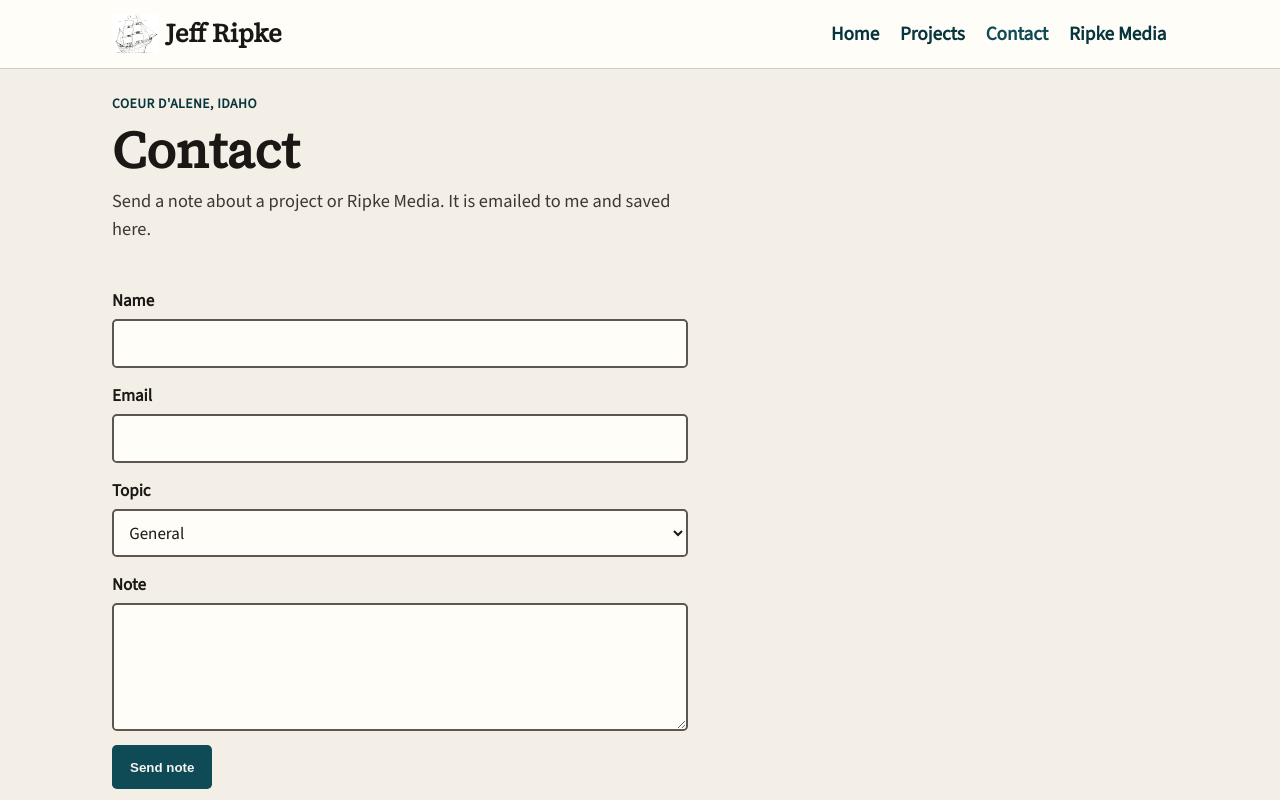
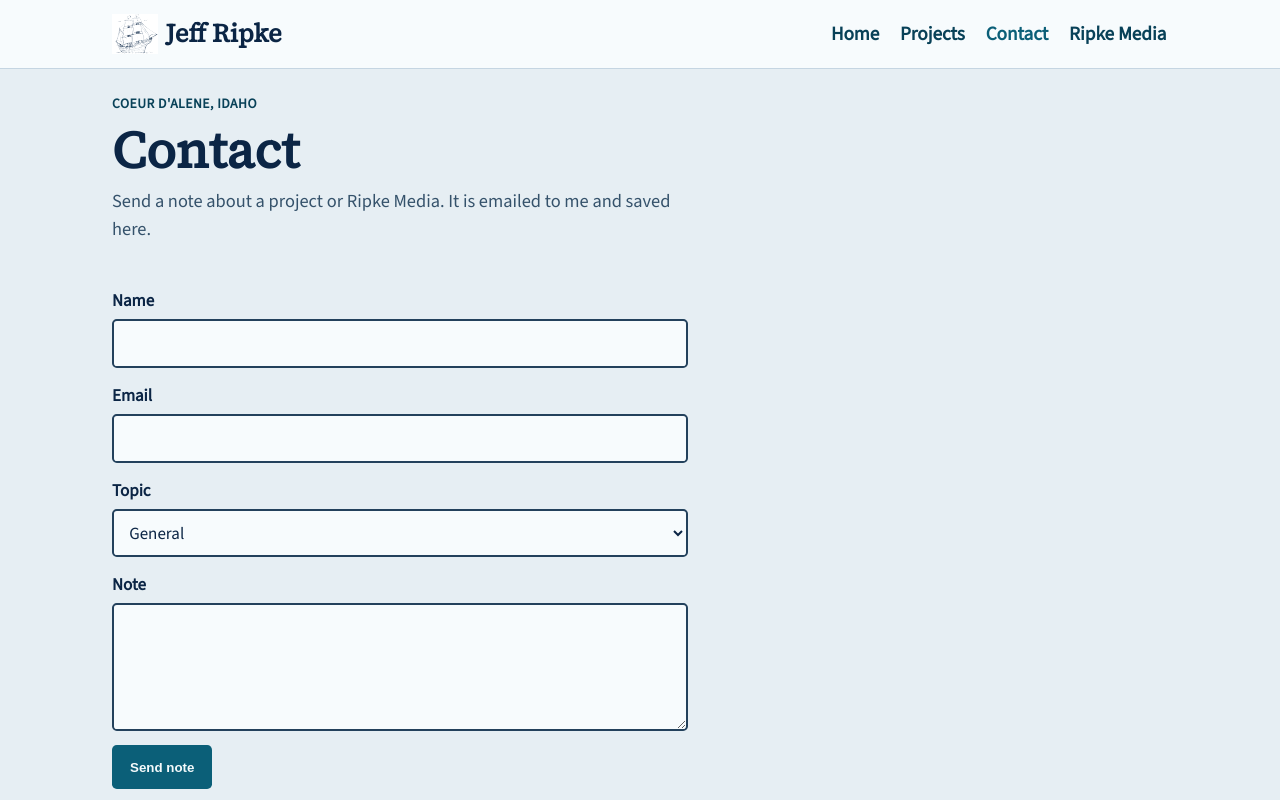
Before and after one commit to jripke74/www-jeffripke-com, a React (Vite) app in the folder client/: page /contact in a window 1280 px wide. Shown: the top 800 px of the page. Built offline with nearby package versions, Linux system fonts and the light colour scheme.

Commit message:
change colors to nuatical pallet

```diff
--- a/client/index.html
+++ b/client/index.html
@@ -7,7 +7,7 @@
       name="description"
       content="Jeff Ripke, full-stack web developer in Coeur d'Alene, Idaho."
     />
-    <meta name="theme-color" content="#f3efe6" />
+    <meta name="theme-color" content="#e6eef3" />
     <title>Jeff Ripke</title>
     <link rel="icon" href="/logo.svg" type="image/svg+xml" />
   </head>
--- a/client/src/styles.css
+++ b/client/src/styles.css
@@ -1,15 +1,15 @@
 :root {
-  --bg: #f3efe6;
-  --raised: #fffdf8;
-  --ink: #1a1714;
-  --muted: #3f3832;
-  --line: #d4cbbd;
-  --accent: #0e4b57;
-  --accent-dark: #08353d;
-  --on-accent: #f7f4ee;
-  --danger: #8d1d1d;
-  --ok-bg: #e5f2e8;
-  --ok-ink: #14532d;
+  --bg: #e6eef3;
+  --raised: #f7fbfd;
+  --ink: #0b2545;
+  --muted: #35526b;
+  --line: #c5d5e2;
+  --accent: #0b5f78;
+  --accent-dark: #084158;
+  --on-accent: #f4fafb;
+  --danger: #8f2424;
+  --ok-bg: #e4f3ef;
+  --ok-ink: #0e4f48;
   --header: 4.25rem;
   --max: 68rem;
   --font: "Source Sans 3", "Segoe UI", "Helvetica Neue", sans-serif;
@@ -283,7 +283,7 @@ a:hover {
   height: auto;
   object-fit: cover;
   border-radius: 0.7rem;
-  box-shadow: 0 0.4rem 1.15rem rgba(26, 23, 20, 0.14);
+  box-shadow: 0 0.4rem 1.15rem rgba(11, 37, 69, 0.16);
 }
 
 .eyebrow {
@@ -585,7 +585,7 @@ textarea {
   font: inherit;
   color: var(--ink);
   background: var(--raised);
-  border: 2px solid #5c564e;
+  border: 2px solid #23415c;
   border-radius: 0.3rem;
   padding: 0.6rem 0.7rem;
   width: 100%;
@@ -615,7 +615,7 @@ textarea {
 .banner {
   background: var(--ok-bg);
   color: var(--ok-ink);
-  border: 1px solid #8fbc98;
+  border: 1px solid #7eb8ad;
   border-radius: 0.4rem;
   padding: 0.8rem 1rem;
 }
```
Also changed, not shown: client/public/logo.svg.
